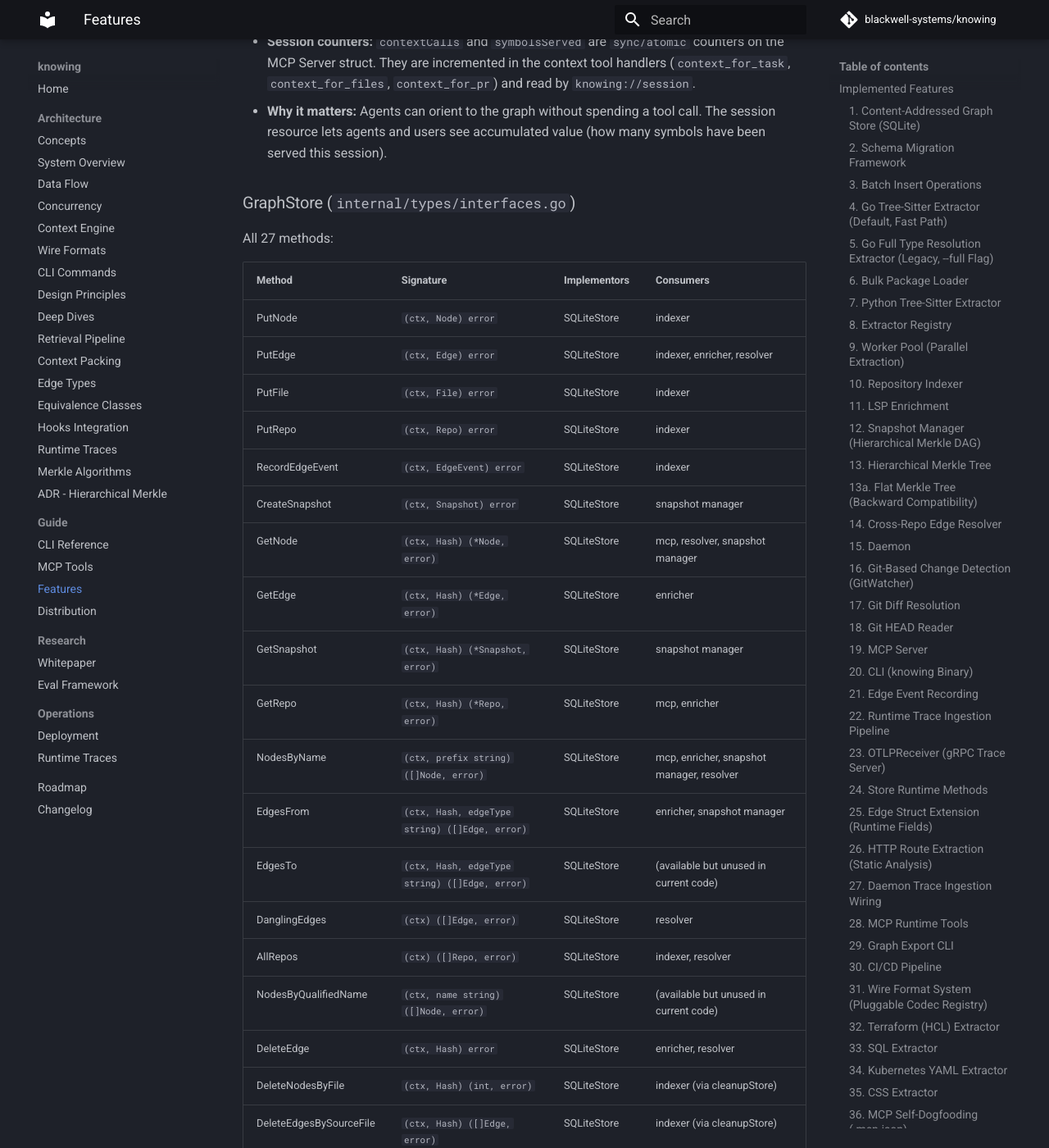
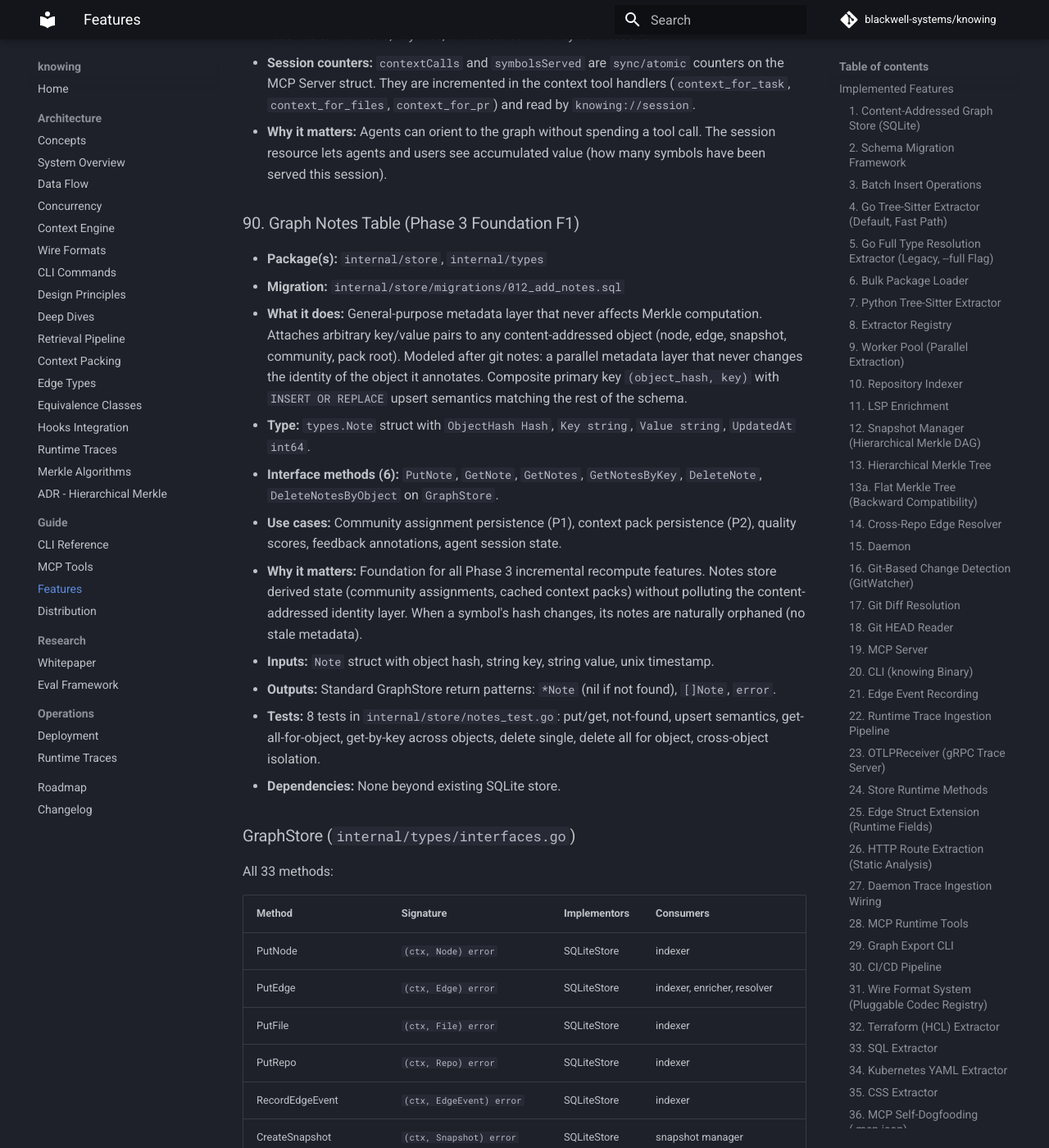
Before and after one commit to blackwell-systems/knowing, an MkDocs documentation site: the page built from docs/guide/features.md, in a window 1280 px wide and 1400 px high, scrolled down 43711 px. Shown: the whole window at 82% size. Built offline with MkDocs 1.6.1 and Material for MkDocs 9.7.7, drawn with Linux system fonts in a browser that asks for light colours; comment, search, counter and statistics services are not loaded; some of the changed text lies outside the part shown.

Commit message:
docs: update features.md with graph notes table (feature 90)
Add feature 90 (graph notes table), 6 new GraphStore methods to the
interface table (33 total), fix hash formulas to show domain-type
prefixes, remove stale flat tree reference from snapshot hash docs.

```diff
--- a/docs/guide/features.md
+++ b/docs/guide/features.md
@@ -1,6 +1,6 @@
 # FEATURES.md -- Comprehensive Feature Dump for AI Reference
 
-Generated: 2026-05-15 (updated: 2026-05-18, features 77-88 added: hash domain prefixes, fsck, GC reachability sweep, lockfile, LRU cache, modular community detection, DiffOptions, indexed_at migration, verify functions, knowing-viz React migration)
+Generated: 2026-05-15 (updated: 2026-05-19, features 77-90 added: hash domain prefixes, fsck, GC reachability sweep, lockfile, LRU cache, modular community detection, DiffOptions, indexed_at migration, verify functions, knowing-viz React migration, MCP resources, graph notes table)
 Source: code inspection of all Go files across internal/, cmd/, and config
 Repo: github.com/blackwell-systems/knowing
 
@@ -1001,9 +1001,23 @@ Repo: github.com/blackwell-systems/knowing
 - **Session counters:** `contextCalls` and `symbolsServed` are `sync/atomic` counters on the MCP Server struct. They are incremented in the context tool handlers (`context_for_task`, `context_for_files`, `context_for_pr`) and read by `knowing://session`.
 - **Why it matters:** Agents can orient to the graph without spending a tool call. The session resource lets agents and users see accumulated value (how many symbols have been served this session).
 
+### 90. Graph Notes Table (Phase 3 Foundation F1)
+
+- **Package(s):** `internal/store`, `internal/types`
+- **Migration:** `internal/store/migrations/012_add_notes.sql`
+- **What it does:** General-purpose metadata layer that never affects Merkle computation. Attaches arbitrary key/value pairs to any content-addressed object (node, edge, snapshot, community, pack root). Modeled after git notes: a parallel metadata layer that never changes the identity of the object it annotates. Composite primary key `(object_hash, key)` with `INSERT OR REPLACE` upsert semantics matching the rest of the schema.
+- **Type:** `types.Note` struct with `ObjectHash Hash`, `Key string`, `Value string`, `UpdatedAt int64`.
+- **Interface methods (6):** `PutNote`, `GetNote`, `GetNotes`, `GetNotesByKey`, `DeleteNote`, `DeleteNotesByObject` on `GraphStore`.
+- **Use cases:** Community assignment persistence (P1), context pack persistence (P2), quality scores, feedback annotations, agent session state.
+- **Why it matters:** Foundation for all Phase 3 incremental recompute features. Notes store derived state (community assignments, cached context packs) without polluting the content-addressed identity layer. When a symbol's hash changes, its notes are naturally orphaned (no stale metadata).
+- **Inputs:** `Note` struct with object hash, string key, string value, unix timestamp.
+- **Outputs:** Standard GraphStore return patterns: `*Note` (nil if not found), `[]Note`, `error`.
+- **Tests:** 8 tests in `internal/store/notes_test.go`: put/get, not-found, upsert semantics, get-all-for-object, get-by-key across objects, delete single, delete all for object, cross-object isolation.
+- **Dependencies:** None beyond existing SQLite store.
+
 ### GraphStore (`internal/types/interfaces.go`)
 
-All 27 methods:
+All 33 methods:
 
 | Method | Signature | Implementors | Consumers |
 |--------|-----------|-------------|-----------|
@@ -1040,6 +1054,12 @@ All 27 methods:
 | DeleteEdgesNotIn | `(ctx, []Hash) (int, error)` | SQLiteStore | snapshot manager (GarbageCollectFull) |
 | IntegrityCheck | `(ctx) error` | SQLiteStore | knowing fsck |
 | NodesByFilePath | `(ctx, string, string) ([]Node, error)` | SQLiteStore | context engine, test scope |
+| PutNote | `(ctx, Note) error` | SQLiteStore | (Phase 3 consumers) |
+| GetNote | `(ctx, Hash, string) (*Note, error)` | SQLiteStore | (Phase 3 consumers) |
+| GetNotes | `(ctx, Hash) ([]Note, error)` | SQLiteStore | (Phase 3 consumers) |
+| GetNotesByKey | `(ctx, string) ([]Note, error)` | SQLiteStore | (Phase 3 consumers) |
+| DeleteNote | `(ctx, Hash, string) error` | SQLiteStore | (Phase 3 consumers) |
+| DeleteNotesByObject | `(ctx, Hash) error` | SQLiteStore | (Phase 3 consumers) |
 | Close | `() error` | SQLiteStore | cmd/knowing |
 
 ### Extractor (`internal/types/interfaces.go`)
@@ -1853,17 +1873,17 @@ bench/
 
 Format: `{repo}://{module_path}/{package_path}.{TypeName}.{MemberName}`
 
-Hash computation: `sha256(repoURL + "\x00" + packagePath + "\x00" + symbolName + "\x00" + symbolKind)`
-
-Note: `contentHash` parameter exists in `ComputeNodeHash` for API compatibility but is NOT included in the hash. Node identity depends on (repo, package, name, kind) only.
-
-Edge hash: `sha256(sourceHash.String() + "\x00" + targetHash.String() + "\x00" + edgeType + "\x00" + provenanceJSON)`
+Hash computation: `sha256("node\0" + repoURL + "\x00" + packagePath + "\x00" + symbolName + "\x00" + symbolKind)`
+
+Note: `contentHash` parameter exists in `ComputeNodeHash` for API compatibility but is NOT included in the hash. Node identity depends on (repo, package, name, kind) only. The `"node\0"` domain-type prefix prevents cross-type hash collisions.
+
+Edge hash: `sha256("edge\0" + sourceHash.String() + "\x00" + targetHash.String() + "\x00" + edgeType + "\x00" + provenanceJSON)`
 
 File hash: `sha256(repoHash + path + contentHash)`
 
 Repo hash: `sha256(repoURL)`
 
-Snapshot hash: Hierarchical Merkle root (repo root -> package roots -> edge-type roots -> edge leaves), implemented in `internal/snapshot/hierarchical.go`. A flat tree (binary tree of sorted edge hashes, odd leaf paired with itself) is also built alongside for backward compatibility; both roots are identical. `DiffHierarchicalTrees` compares package roots for O(packages) diff instead of O(edges). See `bench/merkle-diff/` for benchmark results.
+Snapshot hash: Hierarchical Merkle root (repo root -> package roots -> edge-type roots -> edge leaves), implemented in `internal/snapshot/hierarchical.go`. The hierarchical root is the canonical snapshot hash; no flat tree is maintained. `DiffHierarchicalTrees` compares package roots for O(packages) diff instead of O(edges). Domain prefixes: `"snapshot\0"` wraps the Merkle root, `"merkle\0"` prefixes interior nodes. See `bench/merkle-diff/` for benchmark results.
 
 ---
 
```
